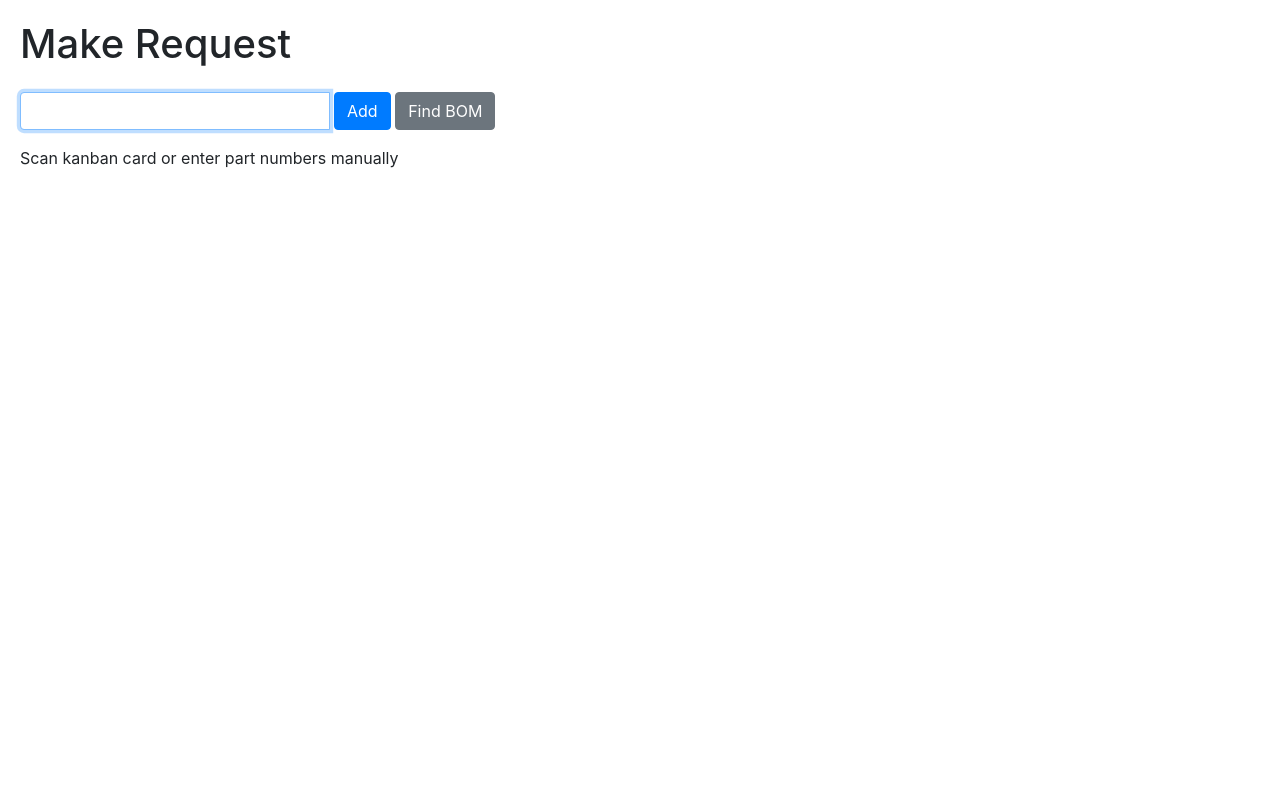
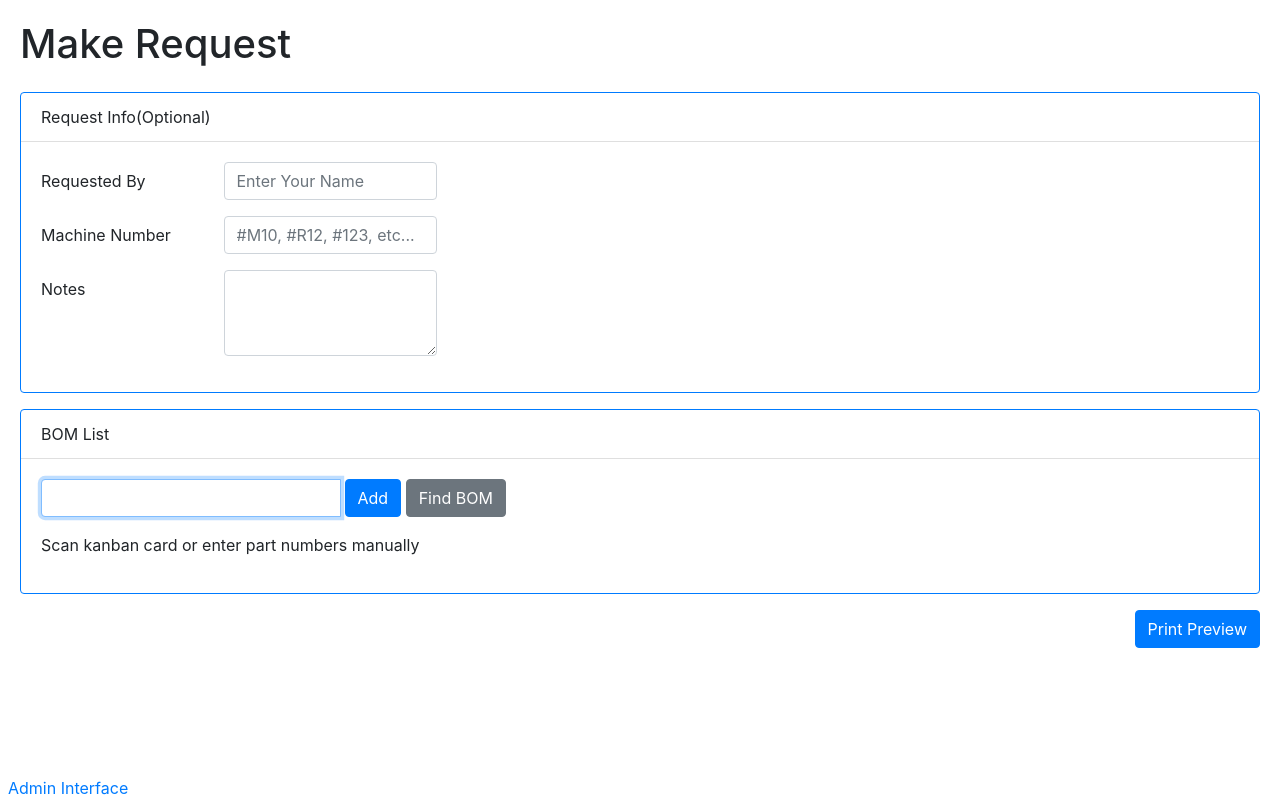
Before and after one commit to shcherbakaite/kanbanboms-egui, a Django app: page /editrequest/15 in a window 1280 px wide. Run offline with Django 3.2, Linux system fonts and the light colour scheme; data comes from the database, SQL or seed files in the repository; both versions use the stored data as it was after the commit; some libraries are stand-ins or nearby versions.

Commit message:
Request info added

```diff
--- a/kanbanbomsapp/models.py
+++ b/kanbanbomsapp/models.py
@@ -15,7 +15,10 @@ class BOMEntry(models.Model):
 	def __str__(self):
 		return self.bom.partno + " -> " + self.part.partno + " x" + str(self.quantity)
 
-class Request(models.Model):pass
+class Request(models.Model):
+	requested_by = models.CharField(max_length=25, default="")
+	machine_number = models.CharField(max_length=25, default="")
+	notes = models.CharField(max_length=200, default="")
 
 class RequestEntry(models.Model):
 	request = models.ForeignKey(Request, on_delete=models.CASCADE)
--- a/kanbanbomsapp/static/css/style.css
+++ b/kanbanbomsapp/static/css/style.css
@@ -121,9 +121,17 @@ background-color: #dee2e6 !important;
     max-width: 100%;
 }
 
-.wrapper {
+.content-wrapper {
 	padding: 10px;
 	margin: 10px;
+}
+
+.wrapper {
+	/*Sticky footer*/
+	height: 100%;
+	min-height: 100%;
+    display: grid;
+    grid-template-rows: 1fr auto;
 }
 
 .pr-wrapper {
@@ -193,3 +201,42 @@ background-color: #dee2e6 !important;
     overflow-y: auto;
     overflow-x: hidden;
 }
+
+/*table.card {
+  display: table;
+  border: 1px solid black;
+  border-collapse: collapse;
+    -webkit-backface-visibility:visible;
+    border-radius: 0px;
+    width: 8.5in;
+    margin: 20px;
+
+}
+
+@media print {
+table.card {
+	width: 8.5in;
+
+}
+}
+
+.card td {
+  border: 1px solid black;
+  padding: 5px;
+  /*display: block;*/
+/*}
+.title-row {
+  background: black;
+  color: white;
+  font-size: 18pt;
+  font-weight: bold;
+  font-family: Arial;
+  word-wrap: none;
+}
+.barcode-td {
+  text-align: right;
+}
+td.first-col {
+  width: 100px;
+}
+*/
--- a/kanbanbomsapp/templates/kanbanbomsapp/base.html
+++ b/kanbanbomsapp/templates/kanbanbomsapp/base.html
@@ -2,6 +2,7 @@
 <html>
 <head>
 <link rel="stylesheet" href="https://stackpath.bootstrapcdn.com/bootstrap/4.3.1/css/bootstrap.min.css" integrity="sha384-ggOyR0iXCbMQv3Xipma34MD+dH/1fQ784/j6cY/iJTQUOhcWr7x9JvoRxT2MZw1T" crossorigin="anonymous">
+
 <link rel="stylesheet" href="{% static 'css/style.css' %}">
 <script src="https://ajax.googleapis.com/ajax/libs/jquery/3.4.1/jquery.min.js"></script>
 <script src="//netdna.bootstrapcdn.com/bootstrap/3.3.7/js/bootstrap.min.js"></script>
--- a/kanbanbomsapp/templates/kanbanbomsapp/edit_request.html
+++ b/kanbanbomsapp/templates/kanbanbomsapp/edit_request.html
@@ -1,9 +1,45 @@
 {% extends 'kanbanbomsapp/base.html' %}
 
 {% block content %}
+<div class="wrapper">
+<div class="content-wrapper ">
+<div class="mb-4"><h1 >Make Request</h1></div>
 
-<div class="wrapper">
-<div class="mb-4"><h1 >Make Request</h1></div>
+<div class="card border-primary  mb-3" style="">
+  <div class="card-header bg-transparent">Request Info(Optional)</div>
+  <div class="card-body ">
+
+<form id="update_info_form" action="" class="form mb-0" style="max-width: 700px" method="post">
+  {% csrf_token %}
+  <div class="form-group row" >
+    <label for="partno1" class=" col-sm-3 col-form-label">Requested By</label>
+    <div class="col-sm-4">
+      <input id="requestedby_tb" type="text" class="form-control" name="partno1" placeholder="Enter Your Name" value="{{ request.requested_by }}">
+    </div>
+  </div>
+  <div class="form-group row" >
+    <label for="partno1" class=" col-sm-3 col-form-label">Machine Number</label>
+    <div class="col-sm-4">
+      <input id="machine_tb" type="text" class="form-control" name="partno1" placeholder="#M10, #R12, #123, etc..." value="{{ request.machine_number }}">
+    </div>
+  </div>
+  <div class="form-group row" >
+    <label for="partno1" class=" col-sm-3 col-form-label">Notes</label>
+    <div class="col-sm-4">
+    	<textarea class="form-control" id="notes_tb" rows="3" value="{{ request.notes }}">{{ request.notes }}</textarea>
+    </div>
+  </div>
+
+
+</form>
+
+</div>
+</div>
+
+<div class="card border-primary mb-3" style="">
+  <div class="card-header bg-transparent">BOM List</div>
+  <div class="card-body ">
+
 <form id="main_form" class="form" action="{% url 'edit_request_add' request.id %}" method="post">
 	{% csrf_token %}
 	<div class="input-group">
@@ -40,13 +76,33 @@
     {% endfor %}
     </tbody>
 </table>
-<input type="submit" value="Print Preview" form="print_form" class="btn btn-primary">
 <input type="submit" value="Update" form="update_form" class="btn btn-secondary">
-<input type="submit" value="Clear Request" form="clear_form" class="btn btn-danger">
+<input type="submit" value="Clear List" form="clear_form" class="btn btn-danger">
 {% else %}
     <p>Scan kanban card or enter part numbers manually</p>
 {% endif %}
+
+
+  </div>
+
+
+
 </div>
+
+<input  type="submit" value="Print Preview" form="print_form" class="btn btn-primary  float-right">
+
+
+</div>
+
+
+
+<footer class="ml-2 ">
+	<a class="" href="{% url 'admin:index' %}">Admin Interface</a>
+</footer>
+</div>
+
+
+
 
 <!-- The Modal -->
 <div id="myModal" class="modal">
@@ -90,6 +146,14 @@ var partno_field = document.getElementById("partno_field");
 
 var main_form = document.getElementById("main_form");
 
+var requestedby_tb = document.getElementById("requestedby_tb");
+
+var machine_tb = document.getElementById("machine_tb");
+
+var notes_tb = document.getElementById("notes_tb");
+
+var update_info_form = document.getElementById("update_info_form");
+
 // When the user clicks on the button, open the modal
 btn.onclick = function() {
   modal.style.display = "block";
@@ -128,5 +192,23 @@ search_result_clicked = function(e) {
 	main_form.submit()
 }
 
+function send_info(value) {
+	var jqxhr = $.post(
+		"{% url 'update_info' request.id %}",
+		{
+			'requestedby' : requestedby_tb.value,
+			'machine' : machine_tb.value,
+			'notes' : notes_tb.value,
+			csrfmiddlewaretoken: '{{ csrf_token }}'
+		},
+		function(data) {
+    		console.log(data);
+		})
+}
+
+requestedby_tb.oninput = send_info;
+notes_tb.oninput = send_info;
+machine_tb.oninput = send_info;
+
 </script>
 {% endblock %}
--- a/kanbanbomsapp/urls.py
+++ b/kanbanbomsapp/urls.py
@@ -8,6 +8,7 @@ from django.conf import settings
 
 urlpatterns = [
 	path('', views.index, name='index'),
+	path('editrequest/updateinfo/<int:request_id>', views.update_info, name='update_info'),
 	path('makecard', views.make_card, name='make_card'),
 	path('rendercard', views.render_card, name='render_card'),
 	path('makebarcode/<str:text>', views.make_barcode, name='make_barcode'),
--- a/kanbanbomsapp/views.py
+++ b/kanbanbomsapp/views.py
@@ -30,41 +30,88 @@ from django.db.models.functions import Concat
 
 import barcode
 
+import datetime
+
+def update_info(request, request_id):
+    request_object = Request.objects.get(pk=request_id)
+    request_object.requested_by = request.POST['requestedby'];
+    request_object.notes = request.POST['notes'];
+    request_object.machine_number = request.POST['machine'];
+    request_object.save()
+    return HttpResponse(request.POST['machine'])
+
 def make_card(request):
     template = loader.get_template('kanbanbomsapp/cardform.html')
-    context = { }
+
+    # template = loader.get_template('kanbanbomsapp/card.html')
+
+    # cards = []
+    # if request.POST['partno1']:
+    #     cards.append({
+    #         'partno' : request.POST['partno1'],
+    #         'description' : request.POST['description1'],
+    #         'batch' : request.POST['batch1'],
+    #     })
+    # # if request.POST['partno2']:
+    #     cards.append({
+    #         'partno' : request.POST['partno2'],
+    #         'description' : request.POST['description2'],
+    #         'batch' : request.POST['batch2'],
+    #     })
+    # if request.POST['partno3']:
+    #     cards.append({
+    #         'partno' : request.POST['partno3'],
+    #         'description' : request.POST['description3'],
+    #         'batch' : request.POST['batch3'],
+    #     })
+    # if request.POST['partno4']:
+    #     cards.append({
+    #         'partno' : request.POST['partno4'],
+    #         'description' : request.POST['description4'],
+    #         'batch' : request.POST['batch4'],
+    #     })
+
+
+    context = {
+        'partno' : request.POST.get('partno1', "99999-XX-999"),
+        'description' : request.POST.get('description1', "Part Description"),
+        'batch' : request.POST.get('batch1', "1")
+    }
+
     return HttpResponse(template.render(context, request))
 
 def render_card(request):
     template = loader.get_template('kanbanbomsapp/card.html')
 
-    cards = []
-    if request.POST['partno1']:
-        cards.append({
-            'partno' : request.POST['partno1'],
-            'description' : request.POST['description1'],
-            'batch' : request.POST['batch1'],
-        })
-    if request.POST['partno2']:
-        cards.append({
-            'partno' : request.POST['partno2'],
-            'description' : request.POST['description2'],
-            'batch' : request.POST['batch2'],
-        })
-    if request.POST['partno3']:
-        cards.append({
-            'partno' : request.POST['partno3'],
-            'description' : request.POST['description3'],
-            'batch' : request.POST['batch3'],
-        })
-    if request.POST['partno4']:
-        cards.append({
-            'partno' : request.POST['partno4'],
-            'description' : request.POST['description4'],
-            'batch' : request.POST['batch4'],
-        })
+    # cards = []
+    # if request.POST['partno1']:
+    #     cards.append({
+    #         'partno' : request.POST['partno1'],
+    #         'description' : request.POST['description1'],
+    #         'batch' : request.POST['batch1'],
+    #     })
+    # # if request.POST['partno2']:
+    #     cards.append({
+    #         'partno' : request.POST['partno2'],
+    #         'description' : request.POST['description2'],
+    #         'batch' : request.POST['batch2'],
+    #     })
+    # if request.POST['partno3']:
+    #     cards.append({
+    #         'partno' : request.POST['partno3'],
+    #         'description' : request.POST['description3'],
+    #         'batch' : request.POST['batch3'],
+    #     })
+    # if request.POST['partno4']:
+    #     cards.append({
+    #         'partno' : request.POST['partno4'],
+    #         'description' : request.POST['description4'],
+    #         'batch' : request.POST['batch4'],
+    #     })
     context = {
-        'cards' : cards
+        'partno' : request.POST['partno1'],
+        'description' : request.POST['description1'],
+        'batch' : request.POST['batch1'],
     }
     return HttpResponse(template.render(context, request))
 
@@ -146,8 +193,10 @@ def print_request(request, request_id):
     template = loader.get_template('kanbanbomsapp/print_request.html')
     context = {
         'request_id': request_id,
+        'request' : request_object,
         'assemblies' : entries,
         'parts' : aggregated_parts,
+        'date' : datetime.date.today().strftime('%m/%d/%Y')
     }
     return HttpResponse(template.render(context, request))
 
```
Also changed, not shown: kanbanbomsapp/templates/kanbanbomsapp/cardform.html (+31 -71 lines), kanbanbomsapp/templates/kanbanbomsapp/print_request.html (+27 -1 lines), db.sqlite3.
